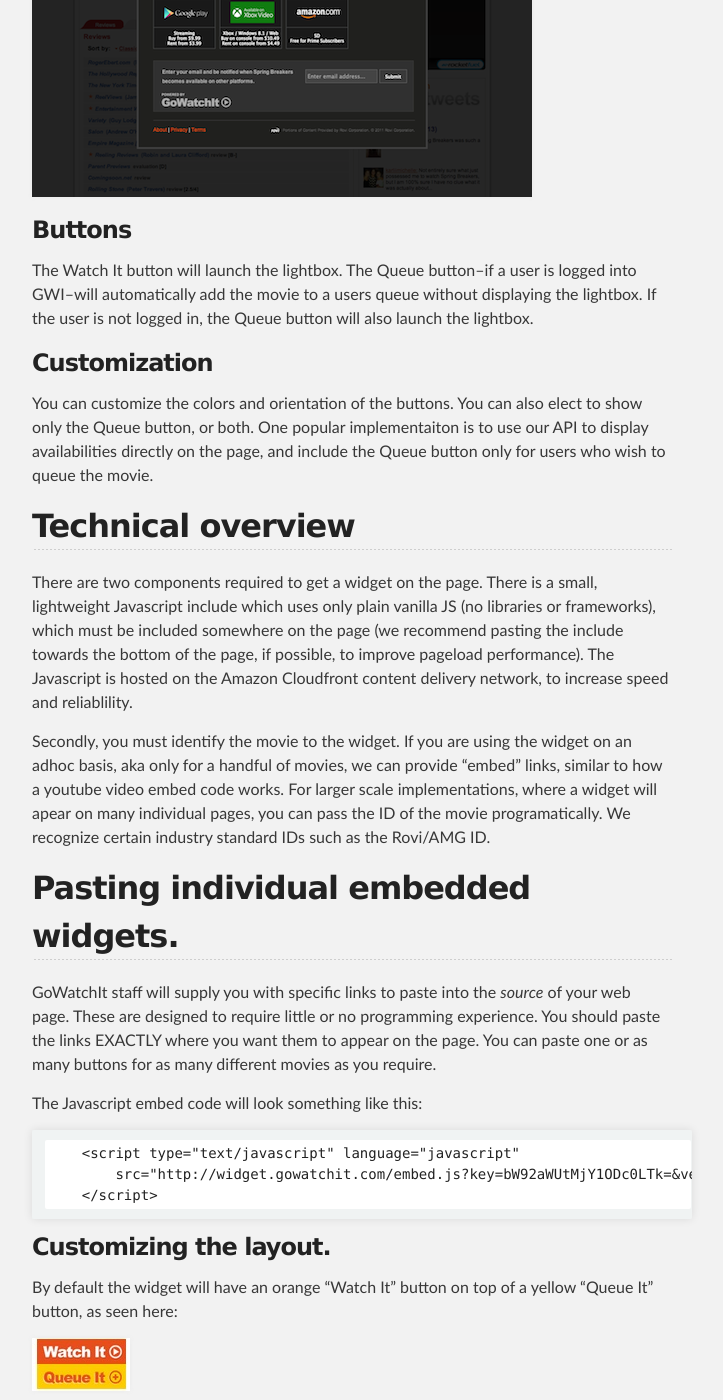
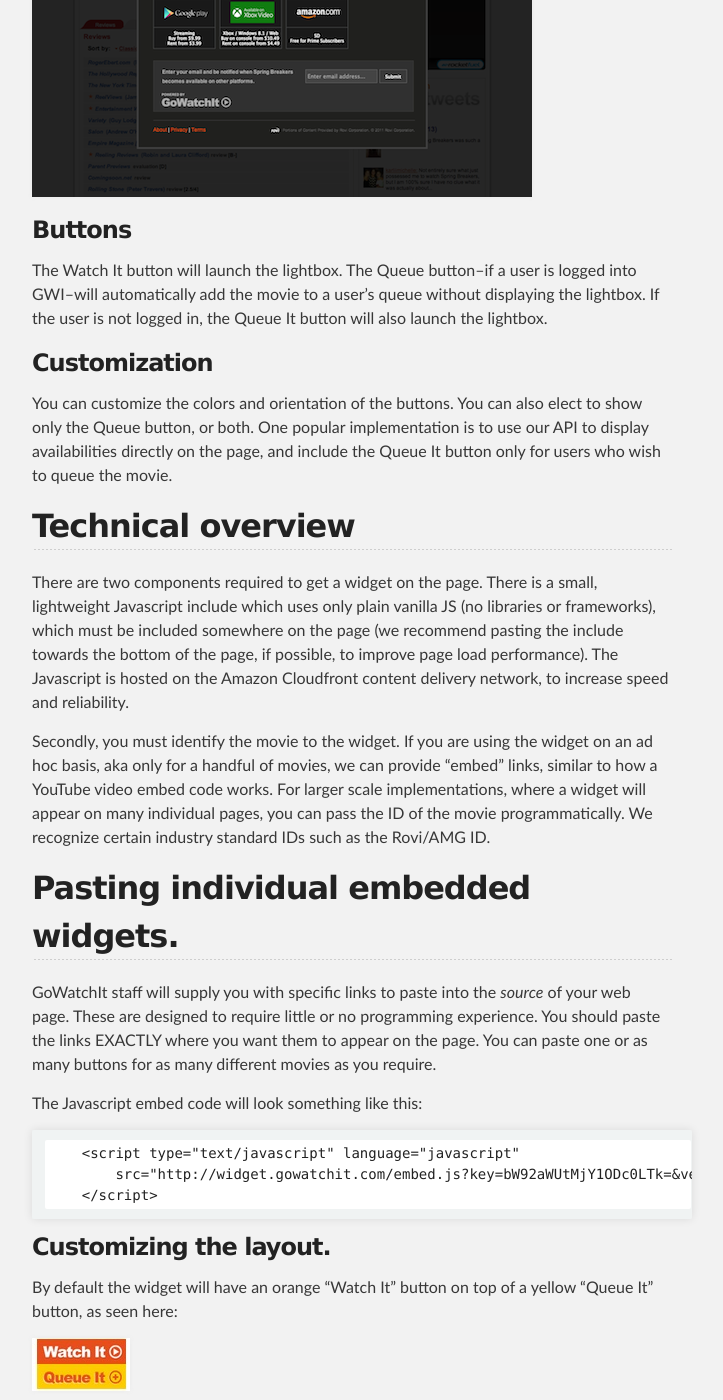
Before and after one commit to ncmdev/plexusent.github.io, a Jekyll site: the page built from widget.md, in a window 1280 px wide and 1400 px high, scrolled down 1173 px. Shown: the whole window, without its empty margins (288-1011 px from the left). Built offline with Jekyll 4.4.1, drawn with Linux system fonts in a browser that asks for light colours; some of the changed text lies outside the part shown.

Commit message:
Update widget.md

```diff
--- a/widget.md
+++ b/widget.md
@@ -8,12 +8,12 @@
 HOST: http://gowatchit.com
 
 # GWI Widget
-Off the shelf, the widget injects the WatchIt and Queue buttons onto the page. Clicking the button popups a lightbox with the features specified below.
+Off the shelf, the widget injects the Watch It and Queue It buttons onto the page. Clicking the button popups a lightbox with the features specified below.
 
 
 ### Features:
 
-* Availabilities: Users can see which services a movie is currenlty playing on. The availabilities automatically update in real time so you don't have to do it.
+* Availabilities: Users can see which services a movie is currently playing on. The availabilities automatically update in real time so you don't have to do it.
 
 * Quick Alerts: A fast low-barrier way for users to get alerts for new availabilities in the future. Users only need to supply their email address.
 
@@ -25,17 +25,17 @@
 ![example widget](screenshots/widgetOnSite.png)
 
 ### Buttons
-The Watch It button will launch the lightbox. The Queue button--if a user is logged into GWI--will automatically add the movie to a users queue without displaying the lightbox. If the user is not logged in, the Queue button will also launch the lightbox.
+The Watch It button will launch the lightbox. The Queue button--if a user is logged into GWI--will automatically add the movie to a user's queue without displaying the lightbox. If the user is not logged in, the Queue It button will also launch the lightbox.
 
 ### Customization
 
-You can customize the colors and orientation of the buttons. You can also elect to show only the Queue button, or both. One popular implementaiton is to use our API to display availabilities directly on the page, and include the Queue button only for users who wish to queue the movie.
+You can customize the colors and orientation of the buttons. You can also elect to show only the Queue button, or both. One popular implementation is to use our API to display availabilities directly on the page, and include the Queue It button only for users who wish to queue the movie.
 
 
 ## Technical overview
-There are two components required to get a widget on the page. There is a small, lightweight Javascript include which uses only plain vanilla JS (no libraries or frameworks), which must be included somewhere on the page (we recommend pasting the include towards the bottom of the page, if possible, to improve pageload performance). The Javascript is hosted on the Amazon Cloudfront content delivery network, to increase speed and reliablility.
+There are two components required to get a widget on the page. There is a small, lightweight Javascript include which uses only plain vanilla JS (no libraries or frameworks), which must be included somewhere on the page (we recommend pasting the include towards the bottom of the page, if possible, to improve page load performance). The Javascript is hosted on the Amazon Cloudfront content delivery network, to increase speed and reliability.
 
-Secondly, you must identify the movie to the widget. If you are using the widget on an adhoc basis, aka only for a handful of movies, we can provide "embed" links, similar to how a youtube video embed code works. For larger scale implementations, where a widget will apear on many individual pages, you can pass the ID of the movie programatically. We recognize certain industry standard IDs such as the Rovi/AMG ID.
+Secondly, you must identify the movie to the widget. If you are using the widget on an ad hoc basis, aka only for a handful of movies, we can provide "embed" links, similar to how a YouTube video embed code works. For larger scale implementations, where a widget will appear on many individual pages, you can pass the ID of the movie programmatically. We recognize certain industry standard IDs such as the Rovi/AMG ID.
 
 ## Pasting individual embedded widgets.
 GoWatchIt staff will supply you with specific links to paste into the *source* of your web page. These are designed to require little or no programming experience. You should paste the links EXACTLY where you want them to appear on the page. You can paste one or as many buttons for as many different movies as you require.
@@ -67,7 +67,7 @@
 
 #### Custom Image Themes
 
-You can supply your own css to replace the images used in the buttons, which are actually just background CSS images. (We can supply you with the original PSD to base your own images off of). There are three button images: Watchit, Queue It, and In Queue. The first two should have a "hover" state image as well, to indicate clickability.
+You can supply your own CSS to replace the images used in the buttons, which are actually just background CSS images. (We can supply you with the original PSD to base your own images off of). There are three button images: Watch It, Queue It, and In Queue. The first two should have a "hover" state image as well, to indicate clickability.
 
 ![Custom CSS button](/screenshots/CustomCSS.png) ![Custom CSS button in queue](/screenshots/CustomCSSinqueue.png)
 
@@ -101,7 +101,7 @@
 
 This method is more powerful than pasting embedded links. You can, for example, deploy this in one template of a CMS and have a button appear in the same place for different movies on different pages.
 
-You include a piece of HTML, a standard Javascript snippet, and programatically pass the ID of the movie to the widget.
+You include a piece of HTML, a standard Javascript snippet, and programmatically pass the ID of the movie to the widget.
 
 First, paste the following on the page source where you want the button to appear:
 
```
